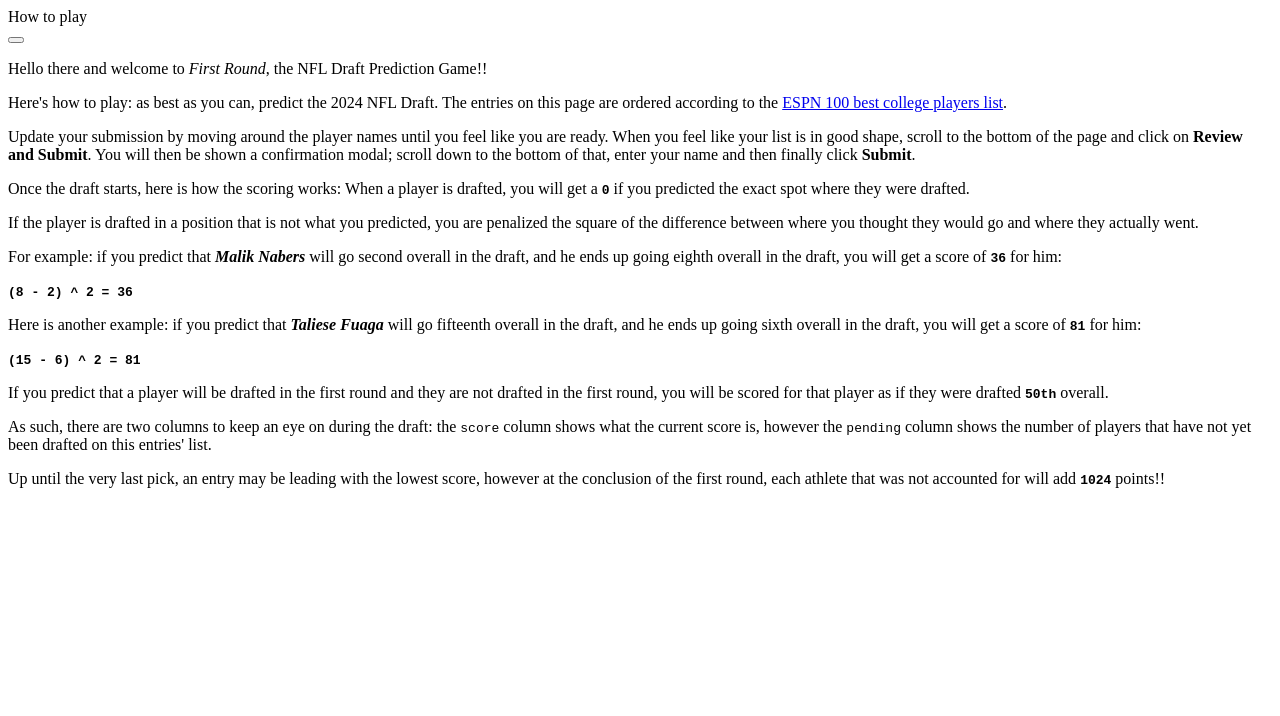
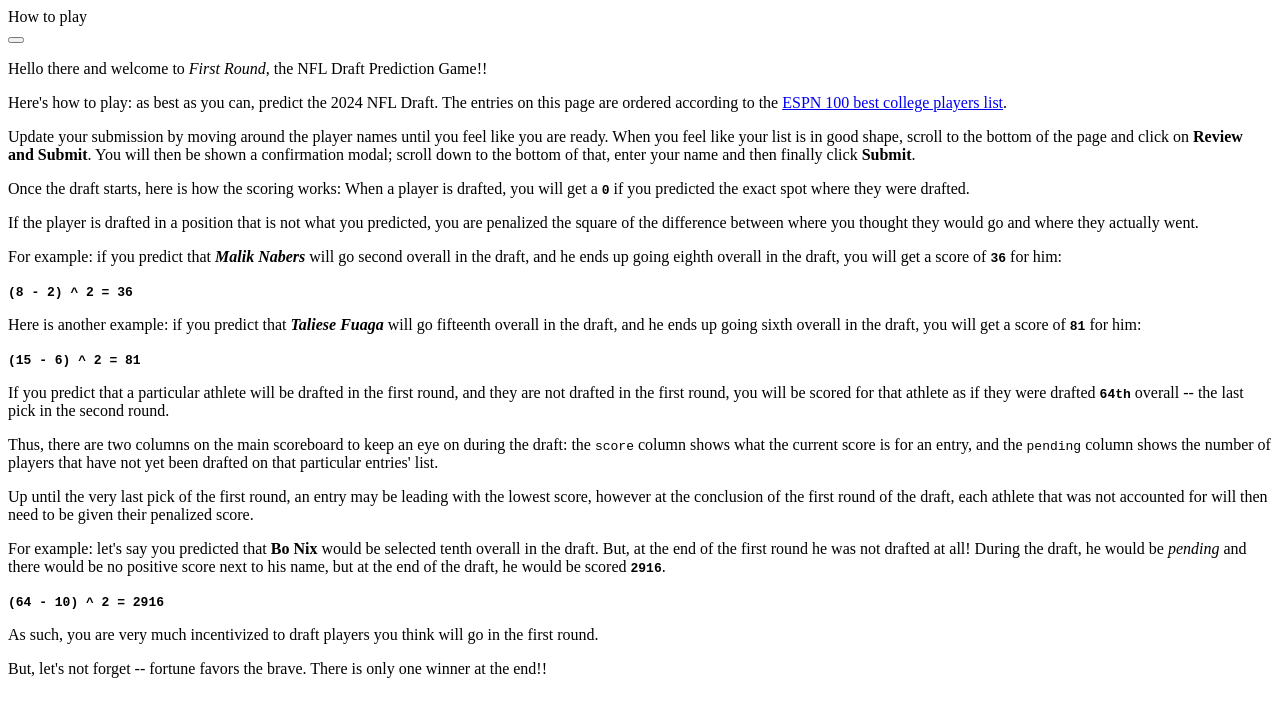
Before and after one commit to SeanPlusPlus/firstround, a Next.js app: page /HowTo in a window 1280 px wide. Shown: the top 716 px of the page. Built offline with nearby package versions, Linux system fonts and the light colour scheme.

Commit message:
main: how to update

```diff
--- a/pages/HowTo.jsx
+++ b/pages/HowTo.jsx
@@ -80,28 +80,50 @@ function HowTo() {
           </strong>
         </p>
         <p>
-          If you predict that a player will be drafted in the first round and
-          they are not drafted in the first round, you will be scored for that
-          player as if they were drafted{" "}
+          If you predict that a particular athlete will be drafted in the first
+          round, and they are not drafted in the first round, you will be scored
+          for that athlete as if they were drafted{" "}
           <strong>
-            <code>50th</code>
+            <code>64th</code>
           </strong>{" "}
-          overall.
+          overall -- the last pick in the second round.
         </p>
         <p>
-          As such, there are two columns to keep an eye on during the draft: the{" "}
-          <code>score</code> column shows what the current score is, however the{" "}
-          <code>pending</code> column shows the number of players that have not
-          yet been drafted on this entries&apos; list.
+          Thus, there are two columns on the main scoreboard to keep an eye on
+          during the draft: the <code>score</code> column shows what the current
+          score is for an entry, and the <code>pending</code> column shows the
+          number of players that have not yet been drafted on that particular
+          entries&apos; list.
         </p>
         <p>
-          Up until the very last pick, an entry may be leading with the lowest
-          score, however at the conclusion of the first round, each athlete that
-          was not accounted for will add{" "}
+          Up until the very last pick of the first round, an entry may be
+          leading with the lowest score, however at the conclusion of the first
+          round of the draft, each athlete that was not accounted for will then
+          need to be given their penalized score.
+        </p>
+        <p>
+          For example: let&apos;s say you predicted that <strong>Bo Nix</strong>{" "}
+          would be selected tenth overall in the draft. But, at the end of the
+          first round he was not drafted at all! During the draft, he would be{" "}
+          <i>pending</i> and there would be no positive score next to his name,
+          but at the end of the draft, he would be scored{" "}
           <strong>
-            <code>1024</code>
-          </strong>{" "}
-          points!!
+            <code>2916</code>
+          </strong>
+          .
+        </p>
+        <p>
+          <strong>
+            <code>(64 - 10) ^ 2 = 2916</code>
+          </strong>
+        </p>
+        <p>
+          As such, you are very much incentivized to draft players you think
+          will go in the first round.
+        </p>
+        <p>
+          But, let&apos;s not forget -- fortune favors the brave. There is only
+          one winner at the end!!
         </p>
       </Modal.Body>
     </>
```
